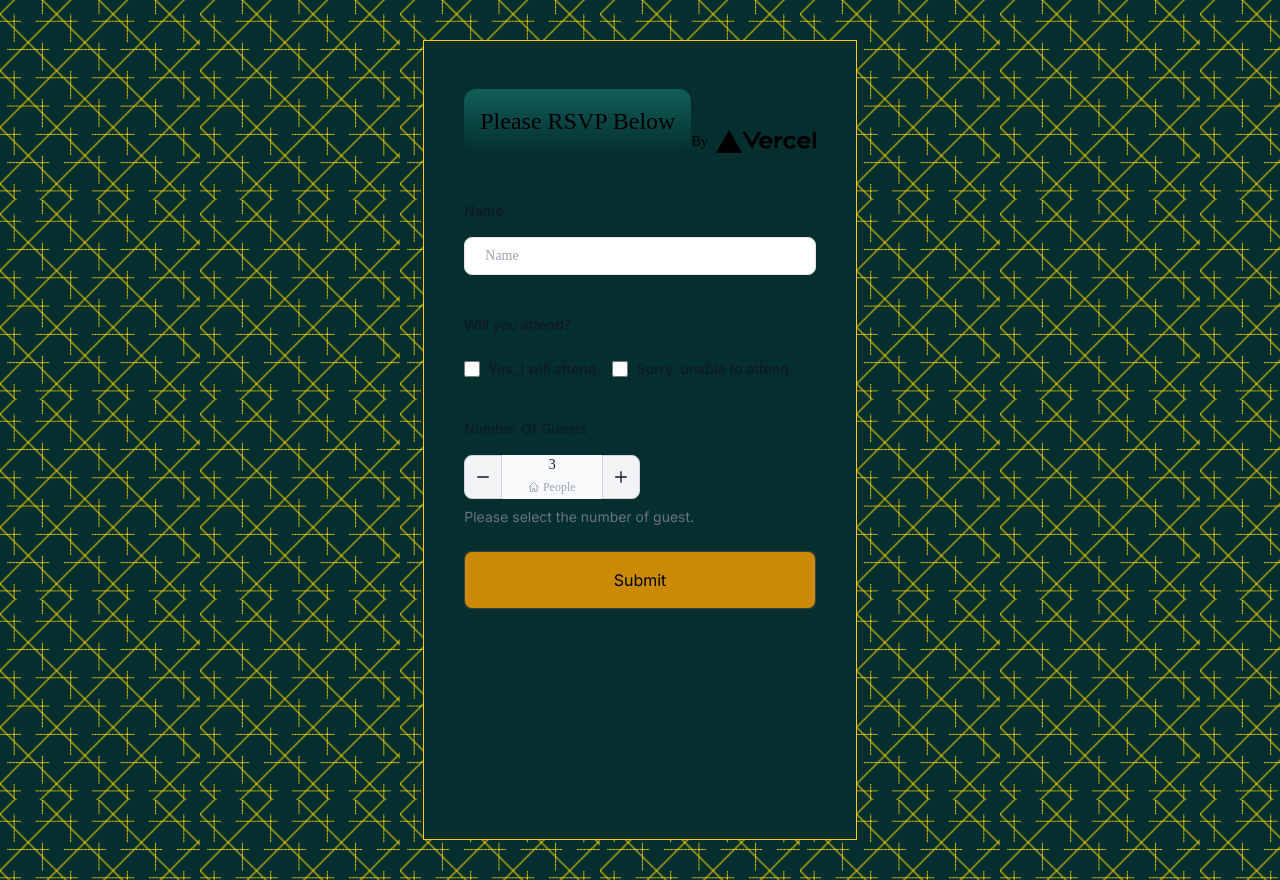
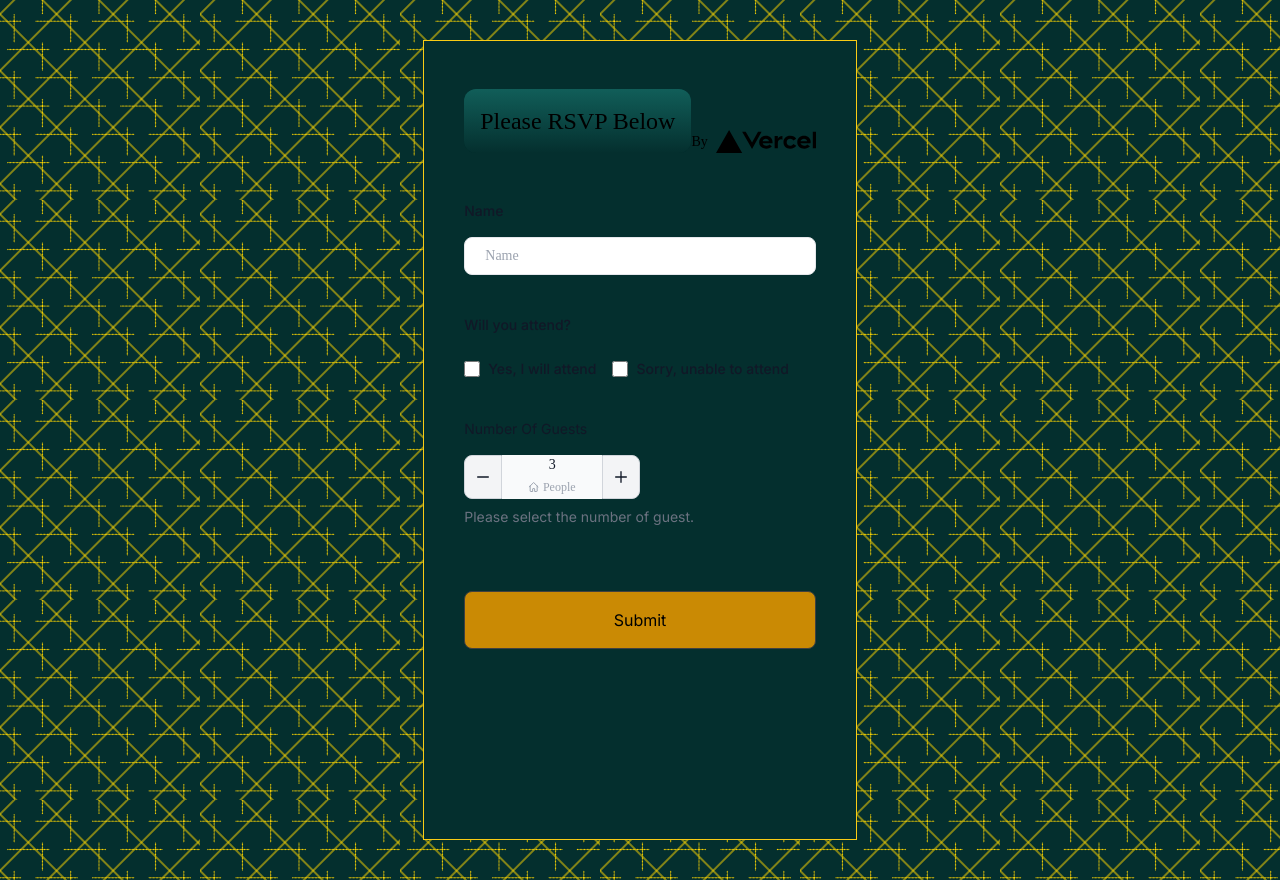
Before and after one commit to aesha98/digital-rsvp-raya, a Next.js app in the folder digital-rsvp/: page /Submit in a window 1280 px wide. Built offline with nearby package versions, Linux system fonts and the light colour scheme; a web font is replaced by a local one.

Commit message:
Adjust Submit Button size

```diff
--- a/digital-rsvp/app/Submit/page.js
+++ b/digital-rsvp/app/Submit/page.js
@@ -25,6 +25,7 @@ export default function Submit_rsvp()
     event.preventDefault();
     // Submit form data
   };
+
 	return(
 		<main className="relative flex flex-col bg-[url(/grid.svg)] p-10 [mask-image:linear-gradient(180deg, white,rgba(255,255,255,0))] items-center">
 			<div className='relative flex min-h-screen flex-col border border-yellow-400 overflow-hidden bg-teal-950 py-6 sm:py-12 p-10'>
@@ -114,7 +115,7 @@ export default function Submit_rsvp()
 			{/* Submit Button */}
 				<a href='/Submit' type='submit' className='w-full max-w-md group font-sans border-neutral-700 bg-yellow-600 rounded-lg border px-5 py-4 transition-colors
 			hover:border-gray-300
-			hover:bg-yellow-100 hover:dark:border-neutral-100 hover:dark:bg-yellow-600 hover:dark:bg-opacity-30'>Submit</a>
+			hover:bg-yellow-100 hover:dark:border-neutral-100 hover:dark:bg-yellow-600 hover:dark:bg-opacity-30 mt-10'>Submit</a>
 			</form>
 		</div>
 		</div>
```
